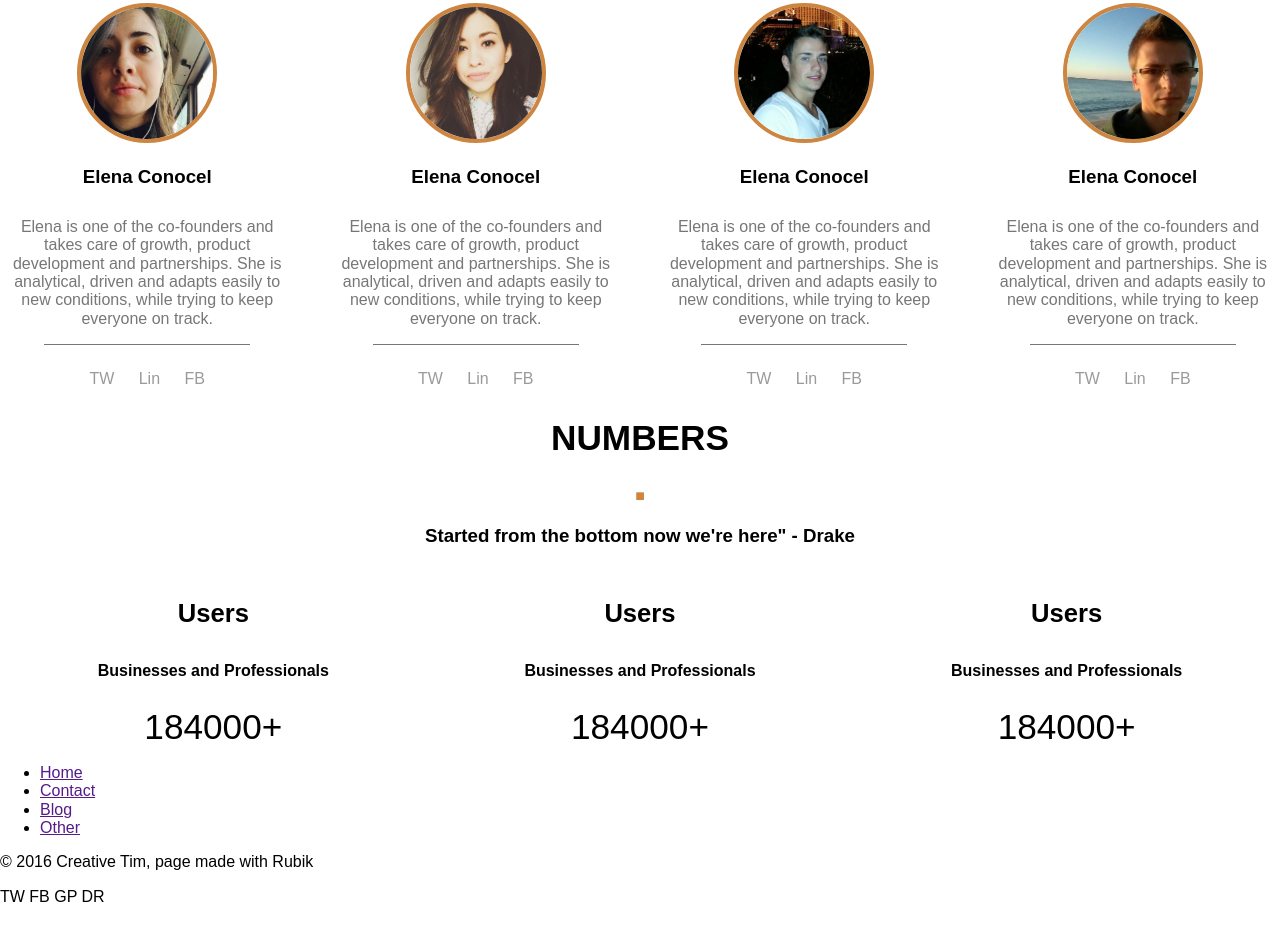
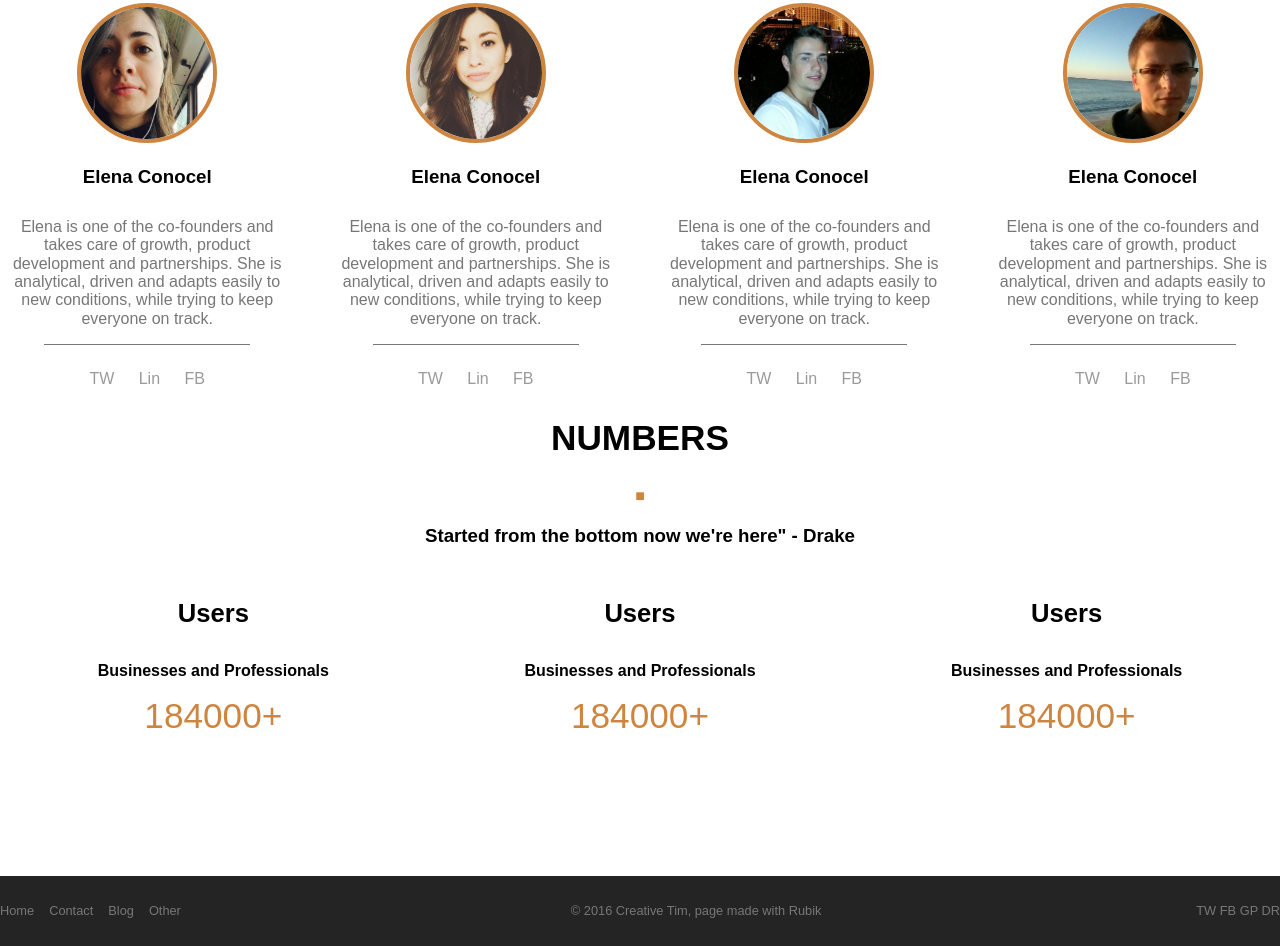
Before and after one commit to daguiheso/Practica2-RDS, a website: page index.html in a window 1280 px wide. Shown: the part 4113-5059 px from the top of the page. Before the commit the page ends 5019 px from the top, so only its background shows below. Drawn offline with nearby package versions, Linux system fonts and the light colour scheme; files that its build step writes are made by us from their sources; files whose address does not match are found by name.

Commit message:
Estilos a footer

```diff
--- a/src/sass/index.scss
+++ b/src/sass/index.scss
@@ -195,10 +195,44 @@ body, html {
 			}
 			.subtitle {
 				font-size: 1em;
+				margin-bottom: 15px;
 			}
 			.number {
 				font-size: 2.2em;
+				color: peru;
+				font-weight: 100;
 			}
 		}
 	}
 }
+
+// FOOTER
+.footer {
+	display: flex;
+	justify-content: space-between;
+	background: #242424;
+	color: #777;
+	height: 70px;
+	line-height: 70px;
+	font-size: 0.8em;
+	margin-top: 140px;
+	&-list {
+		list-style: none;
+		margin: 0;
+		padding: 0;
+		display: flex;
+		&-item {
+			margin-right: 15px;
+			.link {
+				color: #777;
+				text-decoration: none;
+				&:hover {
+					color: white;
+				}
+			}
+		}
+	}
+	&-text {
+		margin: 0;
+	}
+}
```
